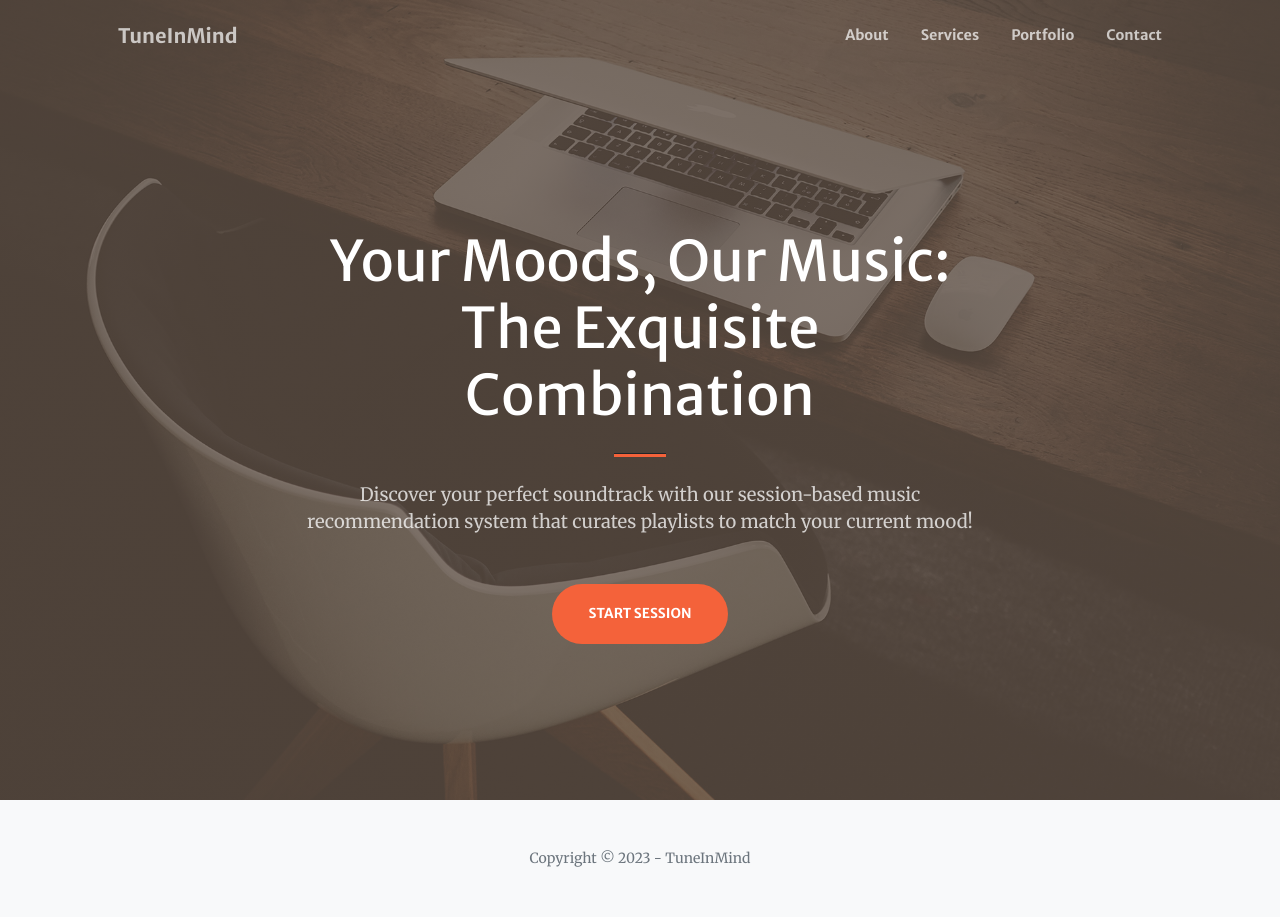
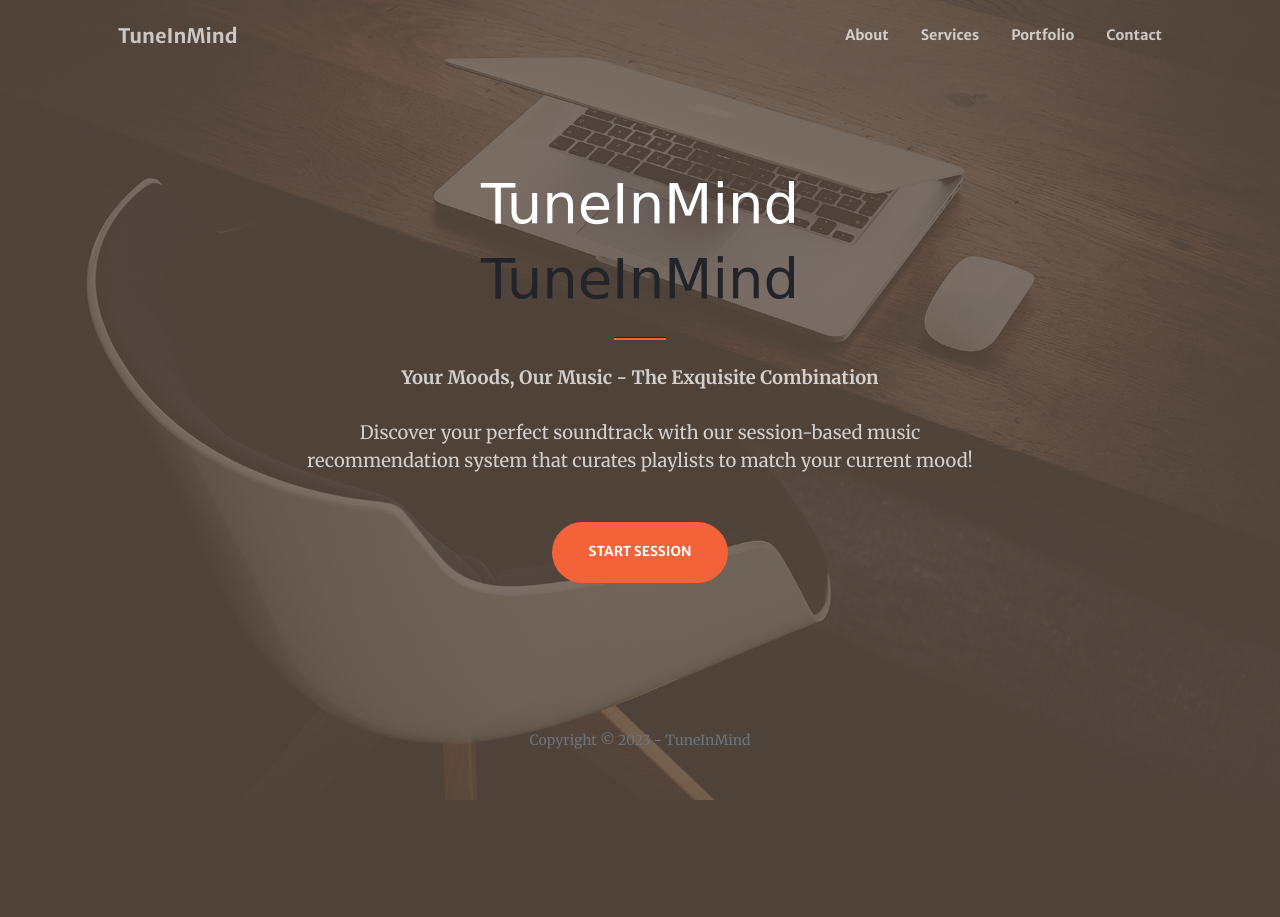
Before and after one commit to tamu-edu-students/tuneinmind, a Flask app: page / in a window 1280 px wide. After the commit the page ends 800 px from the top, so only its background shows below. Run offline with Flask 3, Linux system fonts and the light colour scheme; parts of the project's set-up code (start-up, migrations or seed data) failed here and were passed over; some libraries are stand-ins or nearby versions.

Commit message:
index html

```diff
--- a/templates/index.html
+++ b/templates/index.html
@@ -6,7 +6,7 @@
     <meta name="description" content="" />
     <meta name="author" content="" />
     <title>TuneInMind - Welcome Page</title>
-    <link rel="icon" type="image/x-icon" href="assets/favicon.ico" />
+    <link rel="icon" type="image/x-icon" href="../static/assets/favicon.ico" />
     <!-- Bootstrap Icons-->
     <link href="https://cdn.jsdelivr.net/npm/bootstrap-icons@1.5.0/font/bootstrap-icons.css" rel="stylesheet" />
     <!-- Google fonts-->
@@ -15,7 +15,9 @@
     <!-- SimpleLightbox plugin CSS-->
     <link href="https://cdnjs.cloudflare.com/ajax/libs/SimpleLightbox/2.1.0/simpleLightbox.min.css" rel="stylesheet" />
     <!-- Core theme CSS (includes Bootstrap)-->
-    <link href="css/styles.css" rel="stylesheet" />
+    <!-- <link href="./css/styles.css" rel="stylesheet" /> -->
+    <link href="../static/styles.css" rel="stylesheet" type="text/css" />
+    <link rel="stylesheet" href="https://fonts.googleapis.com/css?family=Monoton&effect=neon">
   </head>
   <body id="page-top">
     <nav class="navbar navbar-expand-lg navbar-light fixed-top py-3" id="mainNav">
@@ -37,26 +39,29 @@
       <div class="container px-4 px-lg-5 h-100">
           <div class="row gx-4 gx-lg-5 h-100 align-items-center justify-content-center text-center">
               <div class="col-lg-8 align-self-end">
-                  <h1 class="text-white font-weight-bold">Your Moods, Our Music: The Exquisite Combination</h1>
+                  <h1 class="text-white font-weight-bold" style="font-family: 'Grand Hotel', cursive;">TuneInMind</h1>
+                  <h1 class="font-effect-neon" style="font-family: 'Grand Hotel', cursive;">TuneInMind</h1>
                   <hr class="divider" />
               </div>
               <div class="col-lg-8 align-self-baseline">
-                  <p class="text-white-75 mb-5">Discover your perfect soundtrack with our session-based music recommendation system that curates playlists to match your current mood!</p>
+                  <p class="text-white-75 mb-5"> <b>Your Moods, Our Music - The Exquisite Combination</b>  <br><br> Discover your perfect soundtrack with our session-based music recommendation system that curates playlists to match your current mood!</p>
                   <a class="btn btn-primary btn-xl" href="/session">Start Session</a>
               </div>
+              <div class="container px-4 px-lg-5"><div class="small text-center text-muted" style="color: black;">Copyright &copy; 2023 - TuneInMind</div></div>
           </div>
       </div>
+
   </header>
   <!-- Footer-->
-  <footer class="bg-light py-5">
+  <!-- <footer class="bg-light py-5">
       <div class="container px-4 px-lg-5"><div class="small text-center text-muted">Copyright &copy; 2023 - TuneInMind</div></div>
-  </footer>
+  </footer> -->
   <!-- Bootstrap core JS-->
   <script src="https://cdn.jsdelivr.net/npm/bootstrap@5.2.3/dist/js/bootstrap.bundle.min.js"></script>
   <!-- SimpleLightbox plugin JS-->
   <script src="https://cdnjs.cloudflare.com/ajax/libs/SimpleLightbox/2.1.0/simpleLightbox.min.js"></script>
   <!-- Core theme JS-->
-  <script src="js/scripts.js"></script>
+  <script type = "text/javascript" src="../static/scripts.js"></script>
   <!-- * * * * * * * * * * * * * * * * * * * * * * * * * * * * * * * * * * * * * * * *-->
   <!-- * *                               SB Forms JS                               * *-->
   <!-- * * Activate your form at https://startbootstrap.com/solution/contact-forms * *-->
```
Also changed, not shown: static/scripts.js (added, +59 -0 lines), static/assets/favicon.ico (renamed from templates/assets/favicon.ico), static/assets/img/bg-masthead.jpg (renamed from templates/assets/img/bg-masthead.jpg), static/assets/img/portfolio/fullsize/1.jpg (renamed from templates/assets/img/portfolio/fullsize/1.jpg), static/assets/img/portfolio/fullsize/2.jpg (renamed from templates/assets/img/portfolio/fullsize/2.jpg), static/assets/img/portfolio/fullsize/3.jpg (renamed from templates/assets/img/portfolio/fullsize/3.jpg), static/assets/img/portfolio/fullsize/4.jpg (renamed from templates/assets/img/portfolio/fullsize/4.jpg), static/assets/img/portfolio/fullsize/5.jpg (renamed from templates/assets/img/portfolio/fullsize/5.jpg), static/assets/img/portfolio/fullsize/6.jpg (renamed from templates/assets/img/portfolio/fullsize/6.jpg), static/assets/img/portfolio/thumbnails/1.jpg (renamed from templates/assets/img/portfolio/thumbnails/1.jpg), static/assets/img/portfolio/thumbnails/2.jpg (renamed from templates/assets/img/portfolio/thumbnails/2.jpg), static/assets/img/portfolio/thumbnails/3.jpg (renamed from templates/assets/img/portfolio/thumbnails/3.jpg), static/assets/img/portfolio/thumbnails/4.jpg (renamed from templates/assets/img/portfolio/thumbnails/4.jpg), static/assets/img/portfolio/thumbnails/5.jpg (renamed from templates/assets/img/portfolio/thumbnails/5.jpg), 2 more files.
